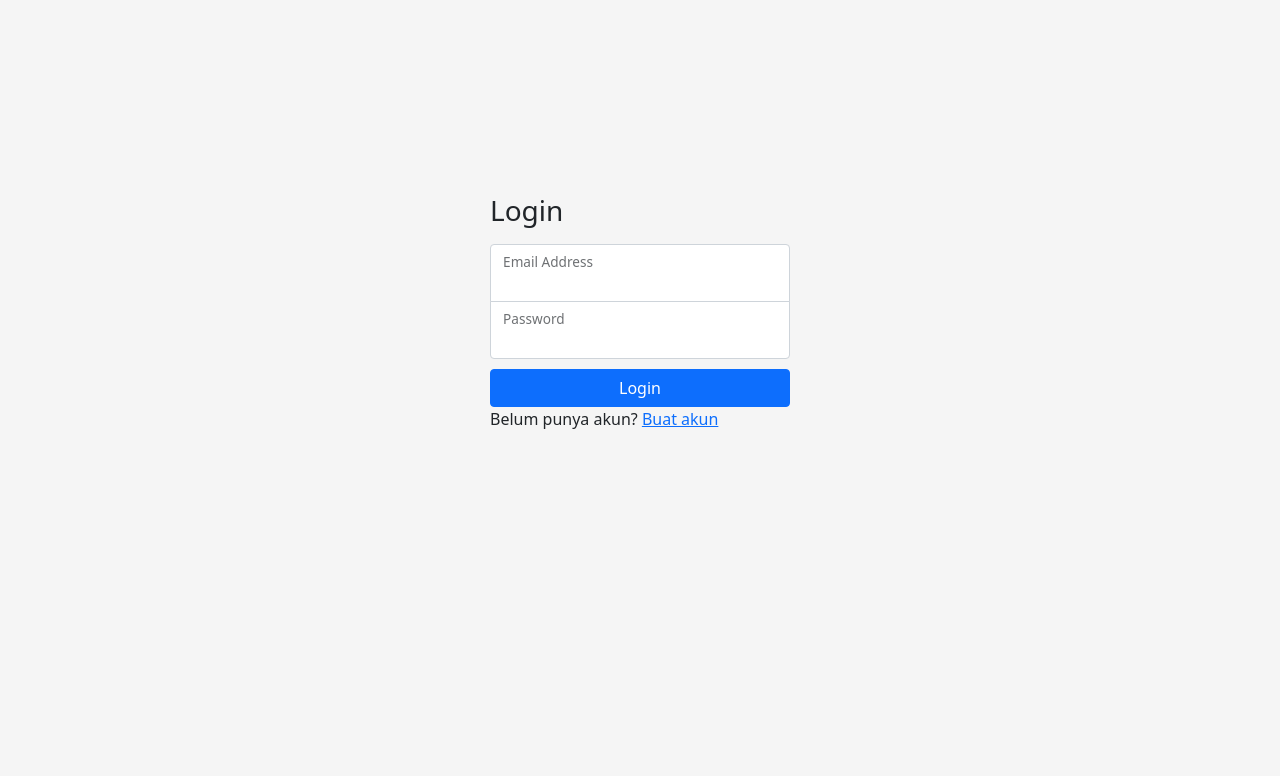
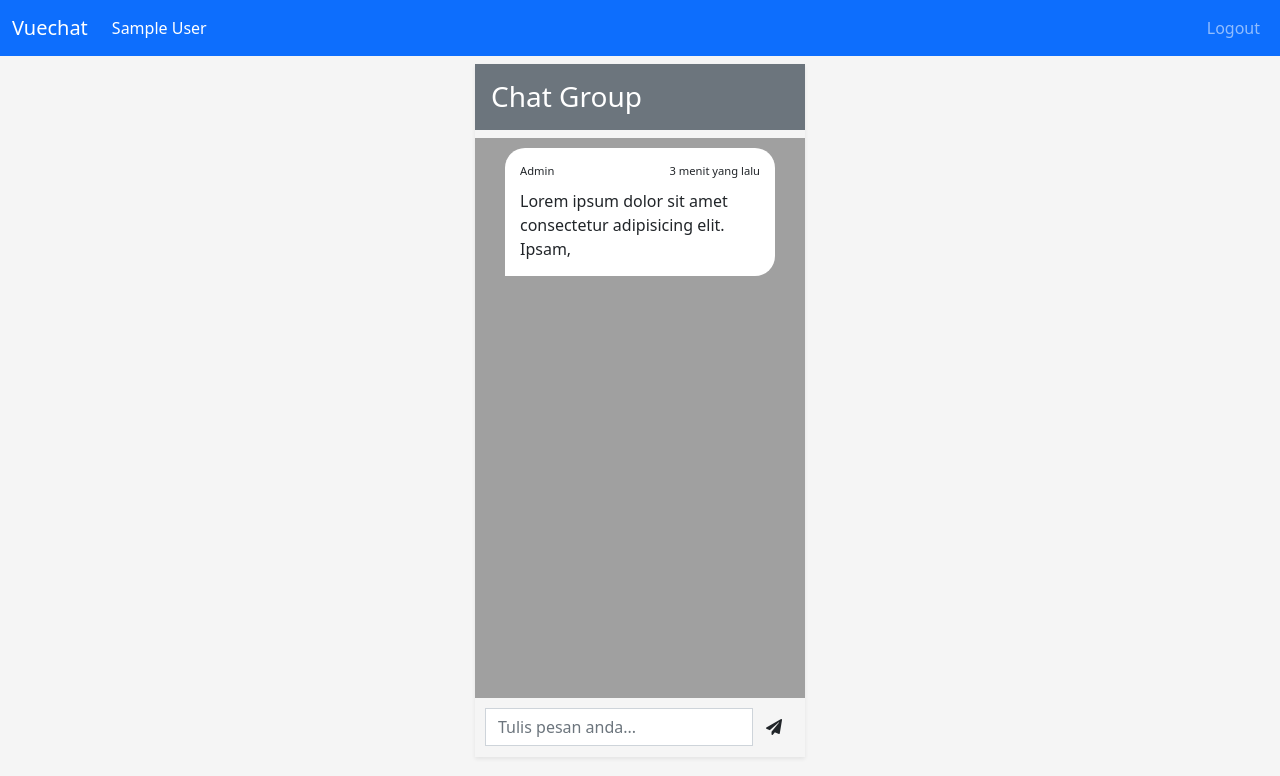
Before and after one commit to agthm3/vuechat, a Vue app: page /#/room in a window 1280 px wide. Before the commit this address led to /#/. Shown: the top 776 px of the page. Built offline with nearby package versions, Linux system fonts and the light colour scheme; no server answers; sample sign-in values are in the browser's storage.

Commit message:
Membuat GetCollection
Membuat Composable Getcollection Untuk Mendapatkan Data

```diff
--- a/src/components/chat/form.vue
+++ b/src/components/chat/form.vue
@@ -1,6 +1,6 @@
 <template>
+  <div class="alert alert-danger" v-if="error">{{ error }}</div>
   <form class="d-flex chat-form">
-    <div class="alert alert-danger">{{ error }}</div>
     <input
       type="text"
       placeholder="Tulis pesan anda..."
@@ -22,16 +22,20 @@
 <script>
 import { ref } from "vue";
 import useCollection from "../../composable/useCollection";
+import getUser from "../../composable/getUser";
 import { timestamp } from "../../config/firebase";
 
 export default {
   setup() {
     const message = ref("");
     const { error, storeDoc } = useCollection("message");
+    const { user } = getUser();
 
     const handleSubmit = async () => {
       const chat = {
-        name: "Halil",
+        name: user.value.displayName,
+        //displayName adalah objek/properti firebase untuk mendapatkan
+        //data user yang telah otentikasi
         message: message.value,
         createdAt: timestamp(),
       };
--- a/src/components/navbar.vue
+++ b/src/components/navbar.vue
@@ -33,16 +33,12 @@
 
 <script>
 import useLogout from "../composable/useLogout";
-import { projectAuth } from "../config/firebase";
-import { ref } from "vue";
+import getUser from "../composable/getUser";
 export default {
   setup() {
     const { error, logout } = useLogout();
-    const user = ref(projectAuth.currentUser);
 
-    projectAuth.onAuthStateChanged((_user) => {
-      user.value = _user;
-    });
+    const { user } = getUser();
 
     const handleLogout = async () => {
       await logout();
@@ -52,7 +48,7 @@ export default {
       }
     };
 
-    return { handleLogout, projectAuth, user };
+    return { handleLogout, user };
   },
 };
 </script>
--- /dev/null
+++ b/src/composable/getUser.js
@@ -0,0 +1,14 @@
+import { ref } from "vue";
+import { projectAuth } from "../config/firebase";
+
+const user = ref(projectAuth.currentUser);
+
+projectAuth.onAuthStateChanged((_user) => {
+  user.value = _user;
+});
+
+const getUser = () => {
+  return { user };
+};
+
+export default getUser;
```
